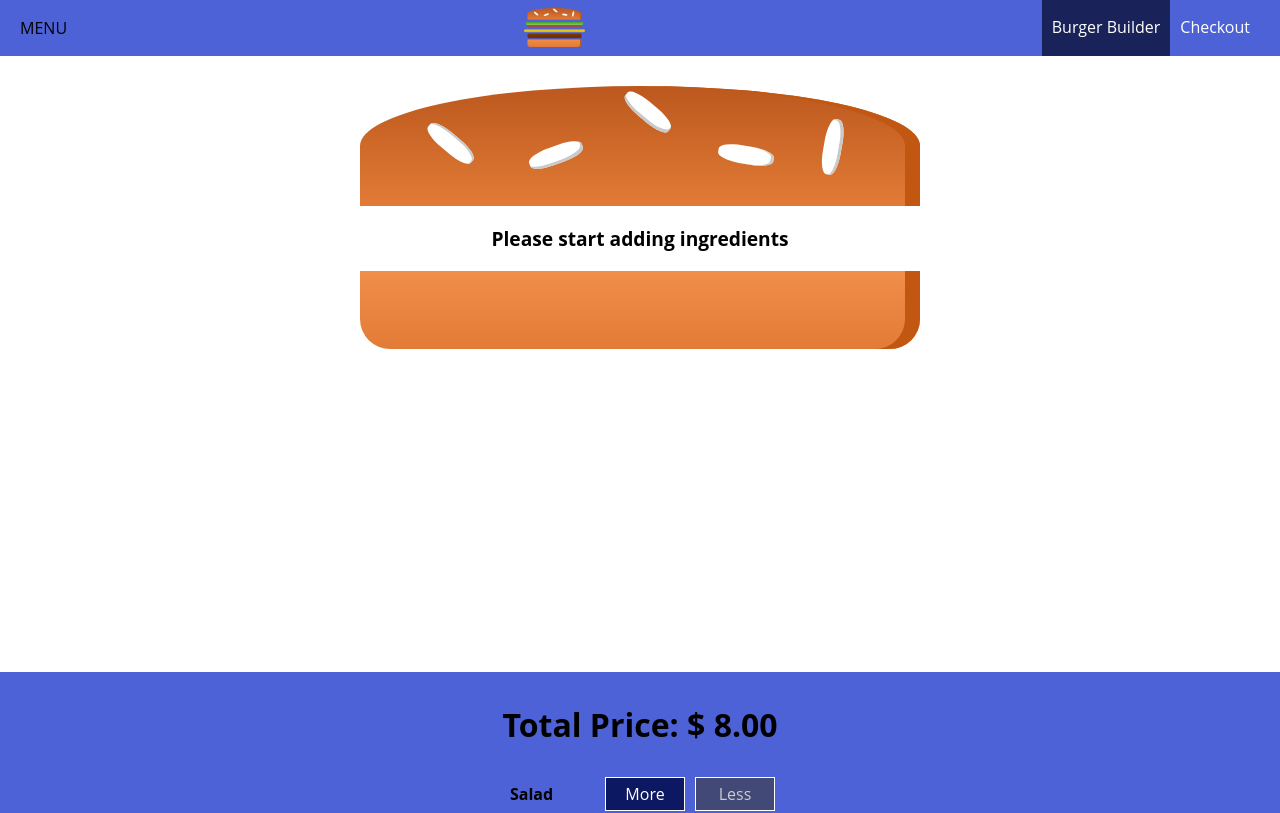
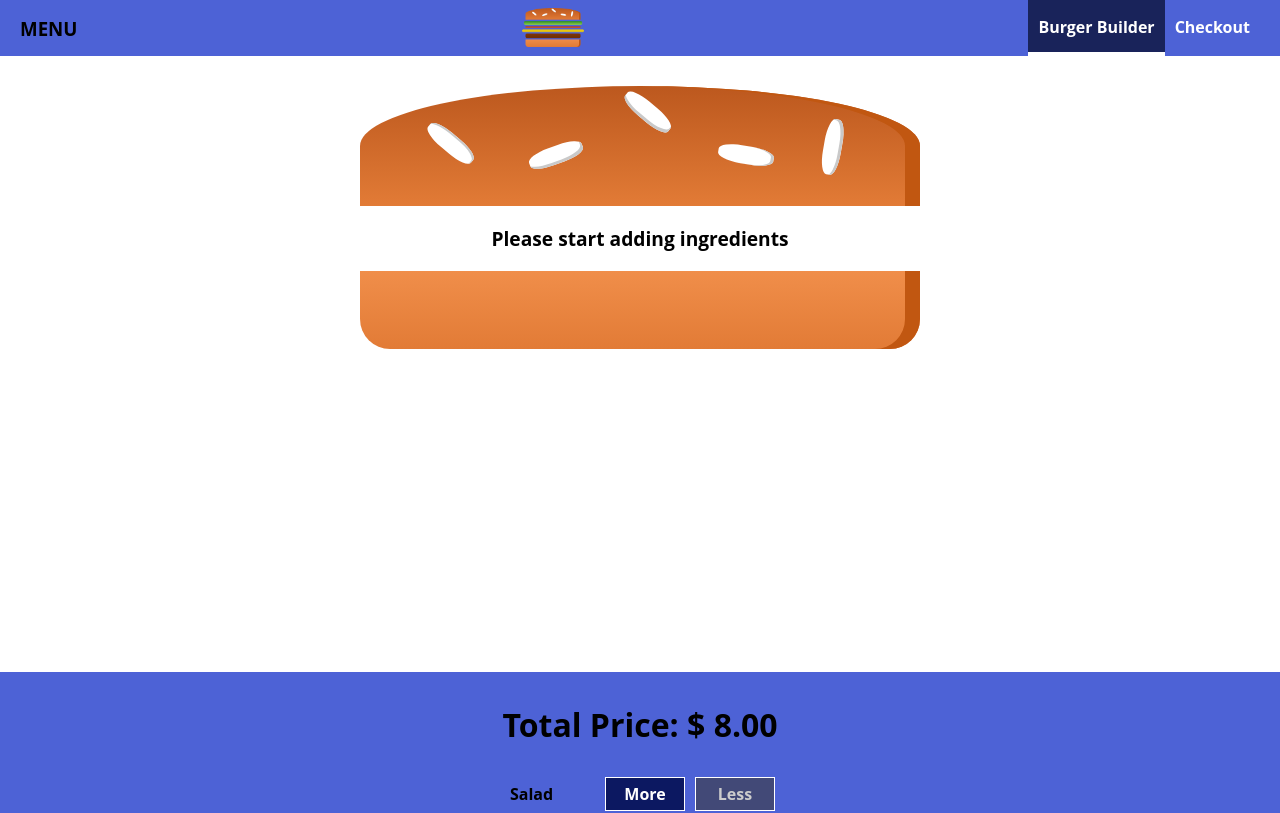
Before and after one commit to giacomo9999/react-bb-201220, a React (Create React App) app: page / in a window 1280 px wide. Shown: the top 813 px of the page. Built offline with nearby package versions, Linux system fonts and the light colour scheme; the HTML template or start-up script is replaced by a standard one.

Commit message:
Made the type heavier overall.

```diff
--- a/src/components/Burger/BuildControls/BuildControl/BuildControl.module.css
+++ b/src/components/Burger/BuildControls/BuildControl/BuildControl.module.css
@@ -41,13 +41,13 @@
 }
 
 .BuildControl .More {
-  background-color:#0c1861;
+  background-color: #0c1861;
   color: white;
 }
 
 .BuildControl .Less:hover,
 .BuildControl .Less:active {
-  background-color:  #141f66;
+  background-color: #141f66;
   color: white;
 }
 
--- a/src/components/Burger/BuildControls/BuildControls.module.css
+++ b/src/components/Burger/BuildControls/BuildControls.module.css
@@ -7,6 +7,7 @@
   box-shadow: 0 2px 1px #ccc;
   margin: auto;
   padding: 10px 0;
+  font-weight: 700;
 }
 
 .OrderButton {
--- a/src/components/Layout/Layout.js
+++ b/src/components/Layout/Layout.js
@@ -2,6 +2,7 @@ import React from "react";
 import Aux from "../../hoc/Aux";
 import Toolbar from "../Navigation/Toolbar";
 import classes from "./Layout.module.css";
+import "./TypeStyles.css"
 
 const layout = (props) => (
   <Aux>
--- /dev/null
+++ b/src/components/Layout/TypeStyles.css
@@ -0,0 +1,8 @@
+h1,
+h2,
+h3,
+p,
+a,
+button {
+  font-weight: 700;
+}
--- a/src/components/Navigation/NavigationItems/NavigationItem/NavigationItem.module.css
+++ b/src/components/Navigation/NavigationItems/NavigationItem/NavigationItem.module.css
@@ -12,6 +12,7 @@
   height: 100%;
   padding: 16px 10px;
   border-bottom: 4px solid transparent;
+
   box-sizing: border-box;
   display: block;
 }
@@ -20,6 +21,6 @@
 .NavigationItem a:active,
 .NavigationItem a.active {
   background-color: #19235a;
-  border-bottom: #40a4c8;
+  border-bottom: 4px solid white;
   color: white;
 }
--- a/src/components/Navigation/Toolbar.js
+++ b/src/components/Navigation/Toolbar.js
@@ -5,9 +5,13 @@ import NavigationItems from "./NavigationItems/NavigationItems";
 
 const toolBar = (props) => (
   <header className={classes.Toolbar}>
-    <div>MENU</div>
+    <div>
+      <h3>MENU</h3>
+    </div>
     <Logo />
-    <NavigationItems />
+    <nav>
+      <NavigationItems />
+    </nav>
   </header>
 );
 
```
Also changed, not shown: src/components/Layout/Layout.module.css (line endings or trailing spaces).
